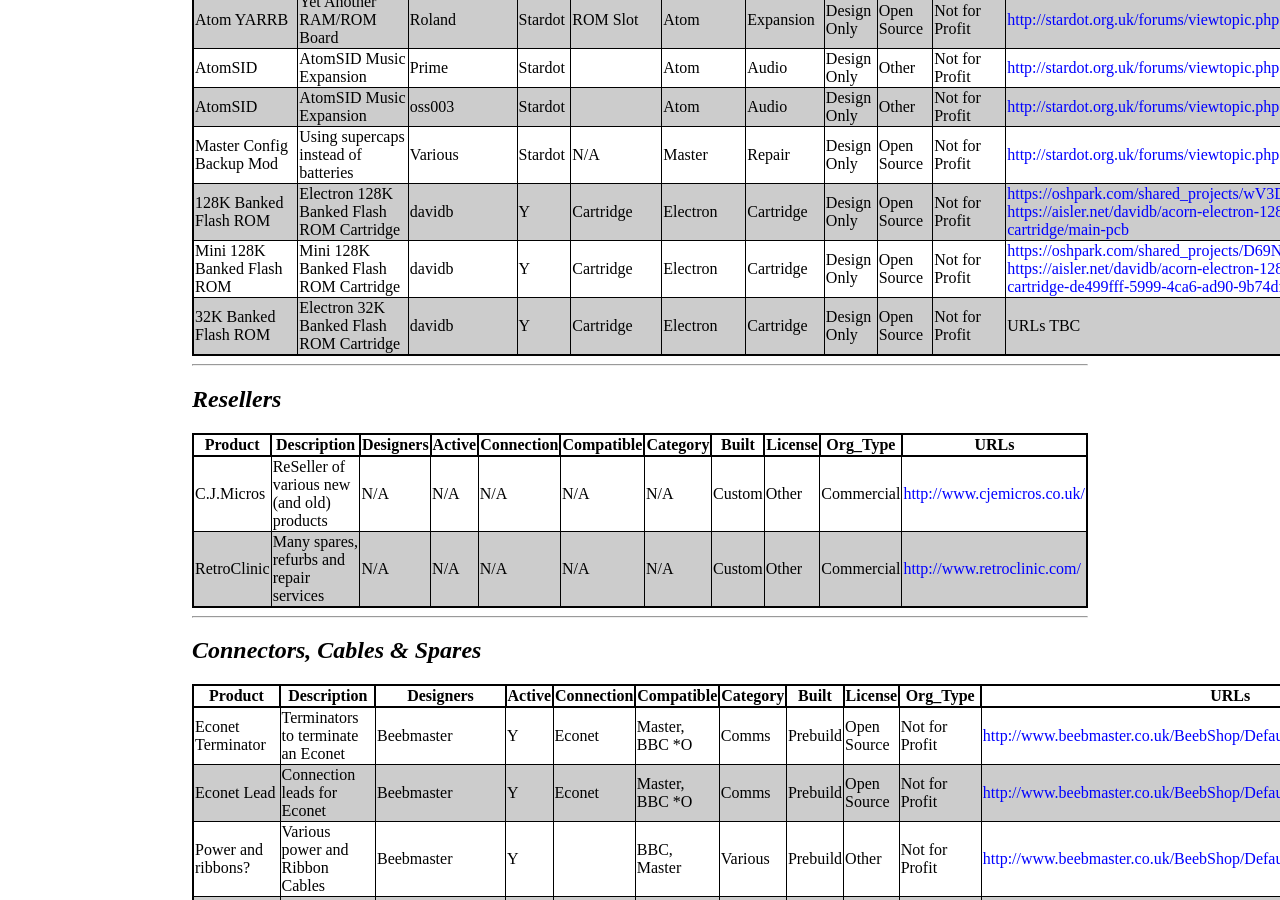
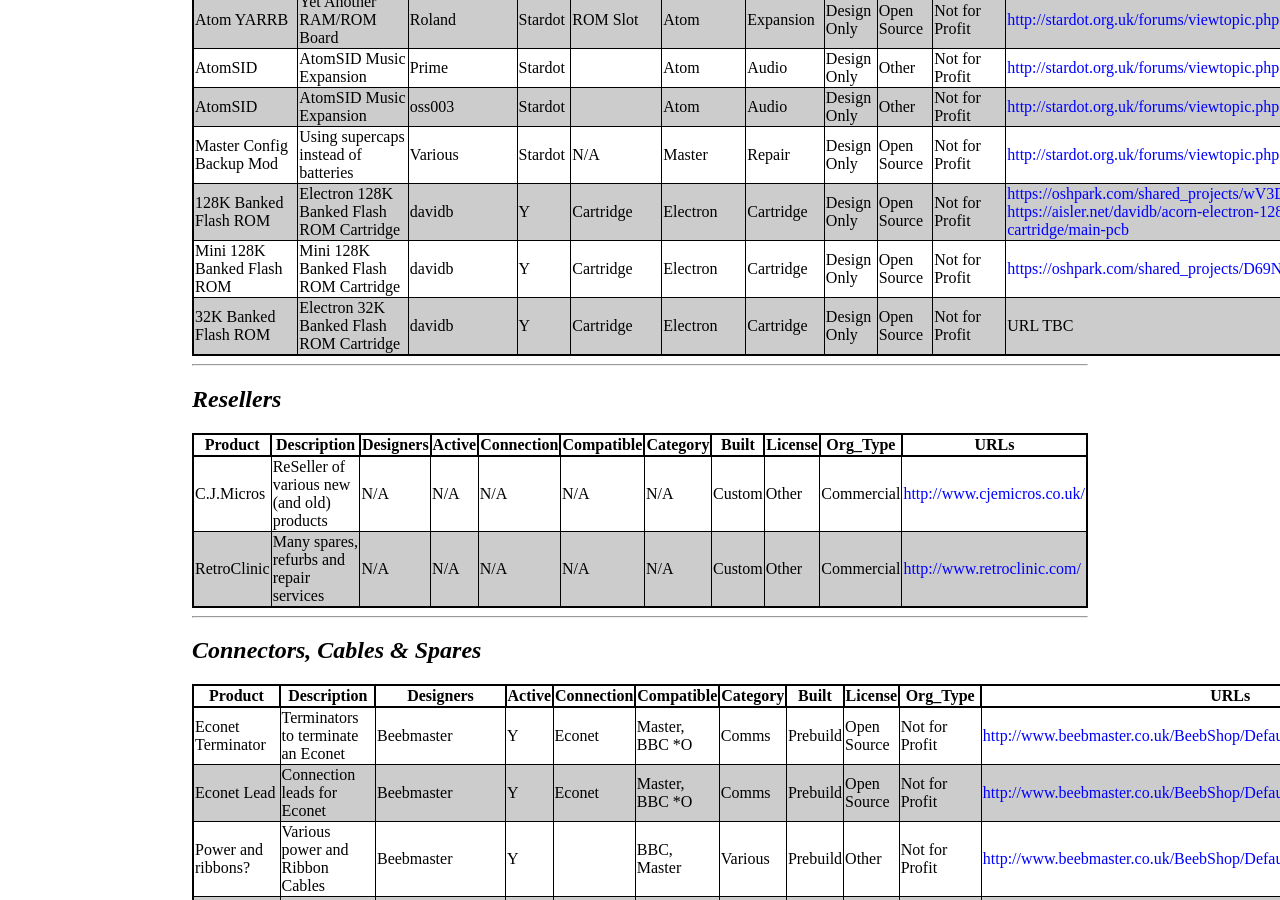
Before and after one commit to elminster/elminster.github.io, a Jekyll site: the page built from hardware.md, in a window 1280 px wide and 900 px high, scrolled down 7729 px. Built offline with Jekyll 4.4.1, drawn with Linux system fonts in a browser that asks for light colours.

Commit message:
Removed broken URL

```diff
--- a/hardware.md
+++ b/hardware.md
@@ -155,9 +155,9 @@
 | AtomSID | AtomSID Music Expansion | Prime | Stardot |  | Atom | Audio | Design Only | Other | Not for Profit | <http://stardot.org.uk/forums/viewtopic.php?f=44&t=5053> |
 | AtomSID | AtomSID Music Expansion | oss003 | Stardot |  | Atom | Audio | Design Only | Other | Not for Profit | <http://stardot.org.uk/forums/viewtopic.php?f=44&t=5053> |
 | Master Config Backup Mod | Using supercaps instead of batteries | Various | Stardot | N/A | Master | Repair | Design Only | Open Source | Not for Profit | <http://stardot.org.uk/forums/viewtopic.php?f=3&t=13353> |
-| 128K Banked Flash ROM | Electron 128K Banked Flash ROM Cartridge | davidb | Y | Cartridge | Electron | Cartridge| Design Only | Open Source | Not for Profit | <https://oshpark.com/shared_projects/wV3DlKuX> i<br> <https://aisler.net/davidb/acorn-electron-128k-banked-flash-rom-cartridge/main-pcb> |
-| Mini 128K Banked Flash ROM | Mini 128K Banked Flash ROM Cartridge  | davidb | Y | Cartridge | Electron | Cartridge | Design Only | Open Source | Not for Profit | <https://oshpark.com/shared_projects/D69NmI70> <br> <https://aisler.net/davidb/acorn-electron-128k-banked-flash-rom-cartridge-de499fff-5999-4ca6-ad90-9b74df6f51f1/small-pcb> |
-| 32K Banked Flash ROM | Electron 32K Banked Flash ROM Cartridge | davidb | Y | Cartridge | Electron | Cartridge| Design Only | Open Source | Not for Profit | URLs TBC|
+| 128K Banked Flash ROM | Electron 128K Banked Flash ROM Cartridge | davidb | Y | Cartridge | Electron | Cartridge| Design Only | Open Source | Not for Profit | <https://oshpark.com/shared_projects/wV3DlKuX> <br> <https://aisler.net/davidb/acorn-electron-128k-banked-flash-rom-cartridge/main-pcb> |
+| Mini 128K Banked Flash ROM | Mini 128K Banked Flash ROM Cartridge  | davidb | Y | Cartridge | Electron | Cartridge | Design Only | Open Source | Not for Profit | <https://oshpark.com/shared_projects/D69NmI70> |
+| 32K Banked Flash ROM | Electron 32K Banked Flash ROM Cartridge | davidb | Y | Cartridge | Electron | Cartridge| Design Only | Open Source | Not for Profit | URL TBC|
 
 
 
```
